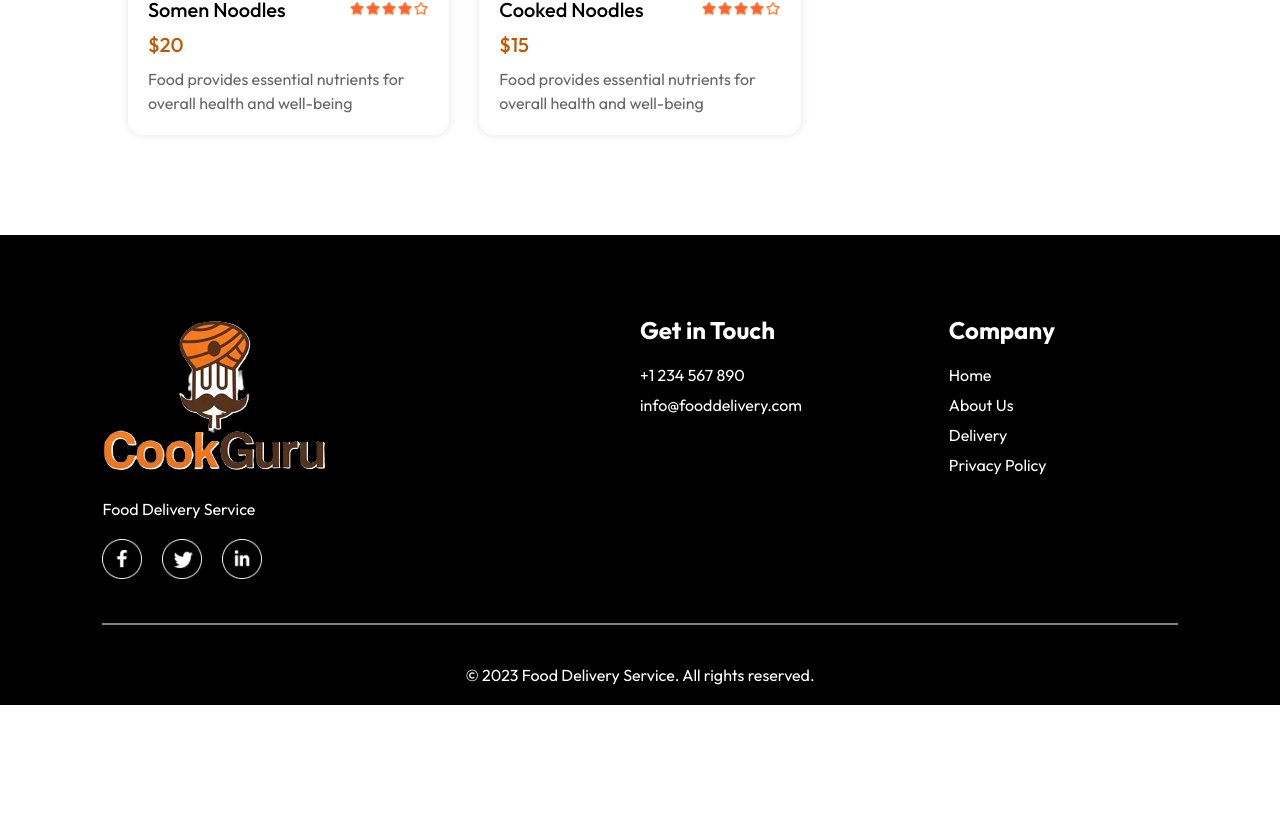
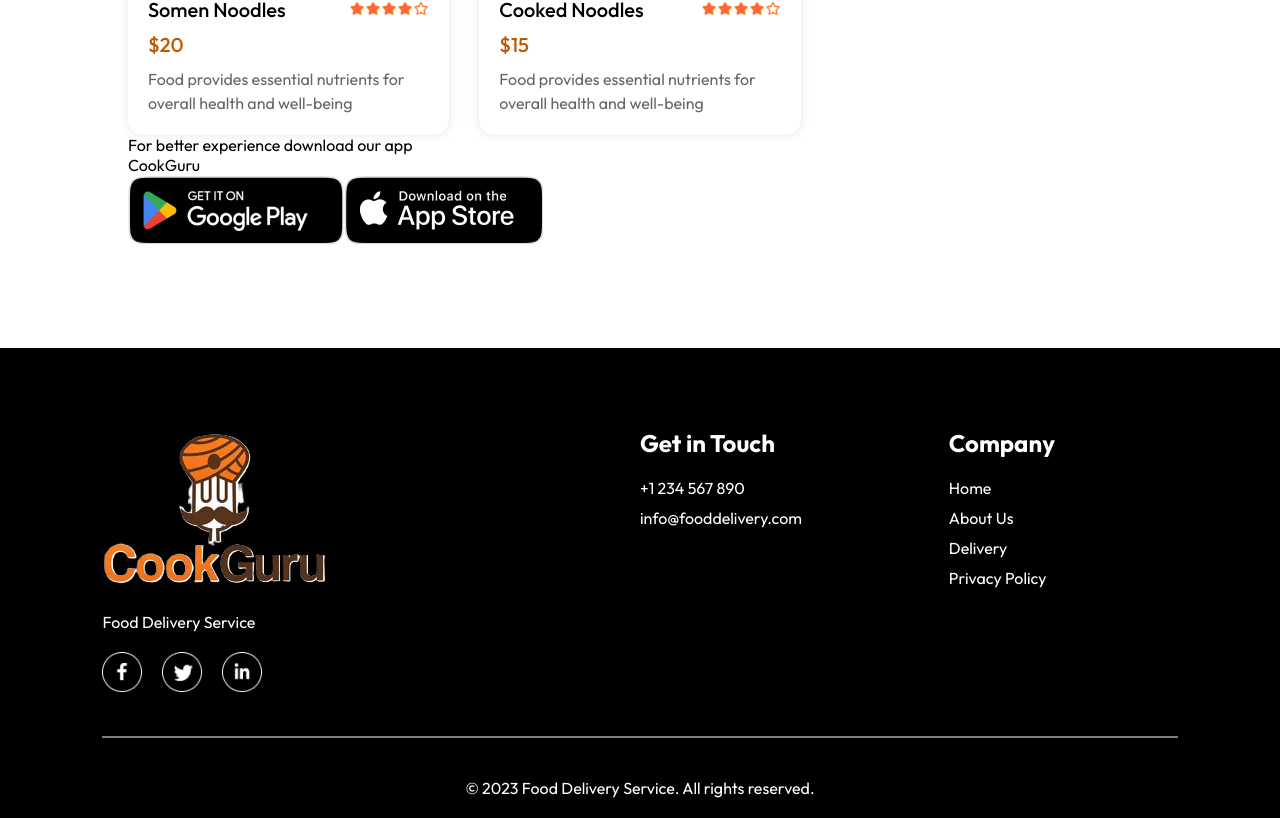
Before and after one commit to Heshani833/Full-Stack-Food-Delivery-Website, a React (Vite) app: page / in a window 1280 px wide. Shown: the part 6100-6918 px from the top of the page. Before the commit the page ends 6805 px from the top, so only its background shows below. Built offline with nearby package versions, Linux system fonts and the light colour scheme.

Commit message:
create app download components

```diff
--- a/src/components/AppDownload/AppDownload.jsx
+++ b/src/components/AppDownload/AppDownload.jsx
@@ -1,13 +1,19 @@
-import React from 'react'
-import "./AppDownload.css"
+import React from "react";
+import "./AppDownload.css";
+import { assets } from "../../assets/assets";
 
 const AppDownload = () => {
   return (
-    <div className='app-download' id='app-download'>
+    <div className="app-download" id="app-download">
+      <p>
+        For better experience download our app <br /> CookGuru
+      </p>
+      <div className="app-download-platforms">
+        <img src={assets.play_store} alt="" />
+        <img src={assets.app_store} alt="" />
+      </div>
+    </div>
+  );
+};
 
-
-    </div>
-  )
-}
-
-export default AppDownload
+export default AppDownload;
```
